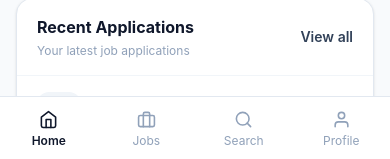
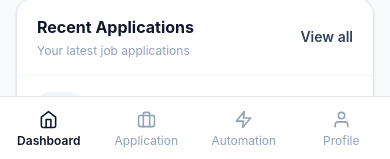
Before and after one commit to ravitharun/JobPilot-, a React (Vite) app in the folder UI/: page / in a window 390 px wide. Shown: the part 683-842 px from the top of the page. Built offline with nearby package versions, Linux system fonts and the light colour scheme.

Commit message:
Added responsive mobile navigation with direct icon imports

```diff
--- a/UI/src/Components/MainSidebar.tsx
+++ b/UI/src/Components/MainSidebar.tsx
@@ -1,4 +1,3 @@
-
 
 import SidebarMenu from './SidebarMenu'
 import { Link } from 'react-router-dom'
--- /dev/null
+++ b/UI/src/Components/MobileNav.tsx
@@ -0,0 +1,69 @@
+import React from "react";
+import { Link } from "react-router-dom";
+import {
+    FiHome,
+    FiBriefcase,
+    FiZap,
+    FiUser
+} from "react-icons/fi";
+
+function MobileNav({
+    icon,
+    label,
+    active = false,
+    route
+}: any) {
+    return (
+        <Link to={route}>
+            <button
+                className={`flex h-full w-full flex-col items-center justify-center gap-1 text-xs ${active
+                        ? "text-slate-900"
+                        : "text-slate-400"
+                    }`}
+            >
+                {React.cloneElement(icon, { size: 19 })}
+
+                <span className={active ? "font-semibold" : ""}>
+                    {label}
+                </span>
+            </button>
+        </Link>
+    );
+}
+
+function MobileNavigation() {
+    return (
+        <nav className="fixed bottom-0 left-0 right-0 z-30 border-t border-slate-200 bg-white lg:hidden">
+            <div className="grid h-16 grid-cols-4">
+
+                <MobileNav
+                    icon={<FiHome />}
+                    label="Dashboard"
+                    active
+                    route="/"
+                />
+
+                <MobileNav
+                    icon={<FiBriefcase />}
+                    label="Application"
+                    route="/Application"
+                />
+
+                <MobileNav
+                    icon={<FiZap />}
+                    label="Automation"
+                    route="/Automation"
+                />
+
+                <MobileNav
+                    icon={<FiUser />}
+                    label="Profile"
+                    route="/Profile"
+                />
+
+            </div>
+        </nav>
+    );
+}
+
+export default MobileNavigation;
--- a/UI/src/Pages/Dashboard.tsx
+++ b/UI/src/Pages/Dashboard.tsx
@@ -1,9 +1,7 @@
-import React from "react";
 import {
   FiBriefcase,
-  FiHome,
-  FiUser,
-  FiSearch,
+
+
   FiCheckCircle,
   FiClock,
   FiTrendingUp,
@@ -13,6 +11,7 @@ import {
 
 import MainSidebar from "../Components/MainSidebar";
 import Headers from "../Components/Headers";
+import MobileNavigation from "../Components/MobileNav";
 
 const applications = [
   {
@@ -259,9 +258,6 @@ function Dashboard() {
             </section>
 
 
-            {/* =================================================
-                JOB SEARCH SUMMARY
-            ================================================= */}
 
             <section className="rounded-2xl border border-slate-200 bg-white shadow-sm">
 
@@ -376,38 +372,7 @@ function Dashboard() {
       </main>
 
 
-      {/* =====================================================
-          MOBILE BOTTOM NAVIGATION
-      ===================================================== */}
-
-      <nav className="fixed bottom-0 left-0 right-0 z-30 border-t border-slate-200 bg-white lg:hidden">
-
-        <div className="grid h-16 grid-cols-4">
-
-          <MobileNav
-            icon={<FiHome />}
-            label="Home"
-            active
-          />
-
-          <MobileNav
-            icon={<FiBriefcase />}
-            label="Jobs"
-          />
-
-          <MobileNav
-            icon={<FiSearch />}
-            label="Search"
-          />
-
-          <MobileNav
-            icon={<FiUser />}
-            label="Profile"
-          />
-
-        </div>
-
-      </nav>
+      <MobileNavigation></MobileNavigation>
 
     </div>
   );
@@ -481,33 +446,5 @@ function ActivityItem({ value, label }: any) {
 }
 
 
-/* =====================================================
-   MOBILE NAVIGATION
-===================================================== */
-
-function MobileNav({
-  icon,
-  label,
-  active = false,
-}: any) {
-
-  return (
-    <button
-      className={`flex flex-col items-center justify-center gap-1 text-xs ${active
-        ? "text-slate-900"
-        : "text-slate-400"
-        }`}
-    >
-
-      {React.cloneElement(icon, { size: 19 })}
-
-      <span className={active ? "font-semibold" : ""}>
-        {label}
-      </span>
-
-    </button>
-  );
-}
-
 
 export default Dashboard;
--- a/UI/src/Pages/JobAutomation.tsx
+++ b/UI/src/Pages/JobAutomation.tsx
@@ -12,14 +12,14 @@ import {
 } from "react-icons/fi"
 import MainSidebar from "../Components/MainSidebar"
 import Headers from "../Components/Headers"
+import MobileNavigation from "../Components/MobileNav"
 
 function JobAutomation() {
   return (
     <>
       < div className="min-h-screen bg-slate-50 text-slate-800">
-
         <MainSidebar />
-
+        <MobileNavigation></MobileNavigation>
         <main className="lg:ml-64">
           <Headers></Headers>
           <div className="space-y-6 px-4 py-6 sm:px-6 lg:px-8">
```
